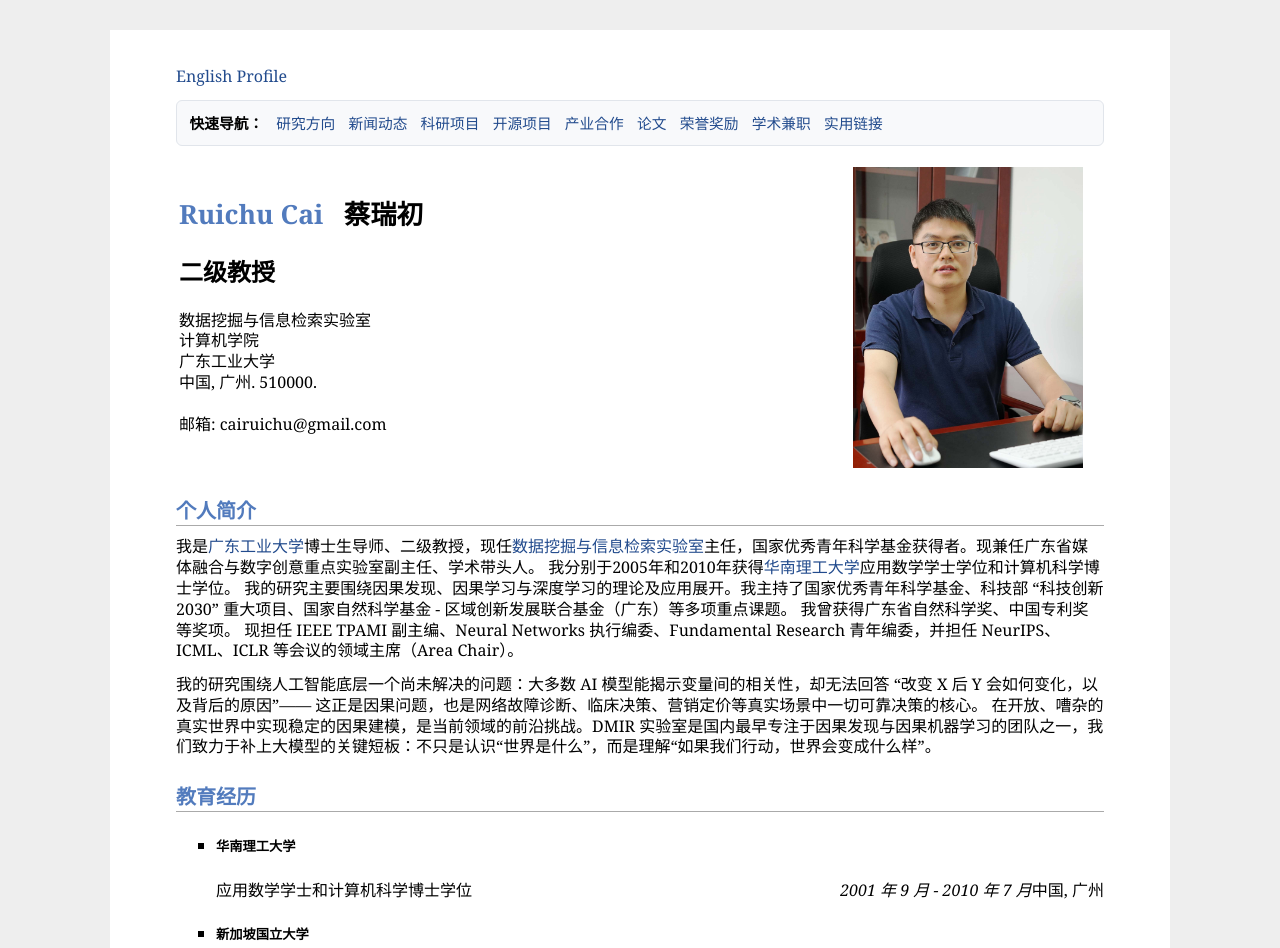
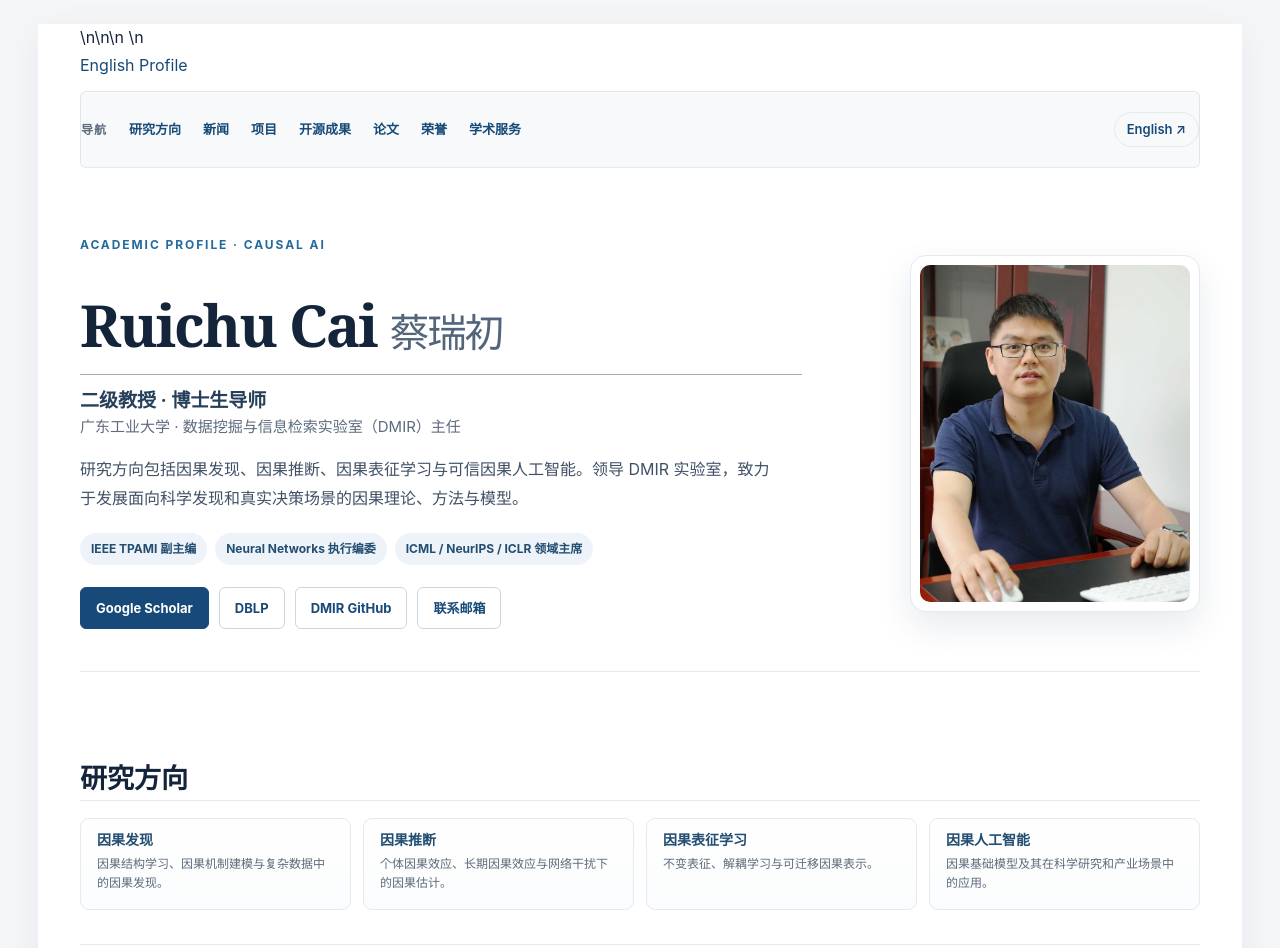
Before and after one commit to ruichucai/ruichucai.github.io, a plain HTML site: page zh-cn/index.html in a window 1280 px wide. Shown: the top 948 px of the page. Drawn offline with Linux system fonts and the light colour scheme.

Commit message:
Redesign Chinese academic profile homepage

```diff
--- a/zh-cn/index.html
+++ b/zh-cn/index.html
@@ -2,54 +2,17 @@
 <meta name="viewport" content="width=device-width, initial-scale=1">
 <meta name="robots" content="index,follow" />
 <meta name="description" content="蔡瑞初，广东工业大学二级教授、数据挖掘与信息检索实验室主任，研究方向包括因果发现、因果学习与深度学习。">
-<link rel="canonical" href="https://ruichucai.github.io/zh-cn/">
-<link rel="stylesheet" href="/css/jemdoc.css" type="text/css">
+<link rel="canonical" href="https://ruichucai.github.io/zh-cn/">\n<link rel="alternate" hreflang="en" href="https://ruichucai.github.io/">\n<link rel="alternate" hreflang="zh-CN" href="https://ruichucai.github.io/zh-cn/">\n<link rel="alternate" hreflang="x-default" href="https://ruichucai.github.io/">
+<link rel="stylesheet" href="/css/jemdoc.css" type="text/css">\n<link rel="stylesheet" href="/css/profile-modern.css" type="text/css">
 <link rel="shortcut icon" href="/images/gdut.png">
 <title>蔡瑞初 - 广东工业大学主页</title>
 </head>
 <body>
-<div id="layout-content" style="margin-top:25px">
+<div id="layout-content" class="site-shell">
     <a href="/">English Profile</a>
-<nav class="profile-nav" aria-label="页面导航">
-  <strong>快速导航：</strong>
-  <a href="#research-interests">研究方向</a>
-  <a href="#news">新闻动态</a>
-  <a href="#selected-projects">科研项目</a>
-  <a href="#open-source-projects">开源项目</a>
-  <a href="#industry-collaboration">产业合作</a>
-  <a href="#publications">论文</a>
-  <a href="#honors">荣誉奖励</a>
-  <a href="#services">学术兼职</a>
-  <a href="#useful-links">实用链接</a>
-</nav>
+<nav class="profile-nav" aria-label="页面导航"><strong>导航</strong><a href="#research-interests">研究方向</a><a href="#news">新闻</a><a href="#selected-projects">项目</a><a href="#open-source-projects">开源成果</a><a href="#publications">论文</a><a href="#honors">荣誉</a><a href="#services">学术服务</a><a class="language-link" href="/">English ↗</a></nav>
 
-<table>
-    <tbody>
-        <tr>
-            <td width="670">
-                <div id="toptitle">
-<!--                     <h1>Ruichu Cai &nbsp; <img src="/images/crc_chinesename.png" height="35px" style="margin-bottom:-5px" alt=''></h1> -->
-			<h1>Ruichu Cai &nbsp; <span style="color:#000000">蔡瑞初</span></h1>
-                </div>
-                <p>
-                    <FONT size=5 face="宋体"><b>二级教授</b></FONT><br>
-                    <br>
-                    数据挖掘与信息检索实验室<br>
-                    计算机学院<br>
-                    广东工业大学 <br>
-                    中国, 广州. 510000.<br>
-                    <br>
-                    邮箱: cairuichu@gmail.com
-                    <br>
-
-                </p>
-            </td>
-            <td>
-                <img src="/images/crc_photo.jpg" border="0" width="230" alt="蔡瑞初">
-            </td>
-        </tr>
-    </tbody>
-</table>
+<section class="profile-hero" aria-label="学术主页"><div><p class="profile-kicker">Academic Profile · Causal AI</p><h1>Ruichu Cai <span>蔡瑞初</span></h1><p class="profile-role">二级教授 · 博士生导师</p><p class="profile-affiliation">广东工业大学 · 数据挖掘与信息检索实验室（DMIR）主任</p><p class="profile-summary">研究方向包括因果发现、因果推断、因果表征学习与可信因果人工智能。领导 DMIR 实验室，致力于发展面向科学发现和真实决策场景的因果理论、方法与模型。</p><div class="profile-tags"><span class="profile-tag">IEEE TPAMI 副主编</span><span class="profile-tag">Neural Networks 执行编委</span><span class="profile-tag">ICML / NeurIPS / ICLR 领域主席</span></div><div class="profile-actions"><a class="primary" href="https://scholar.google.com/citations?user=gG4HJ4UAAAAJ">Google Scholar</a><a href="https://dblp.org/pid/09/6889">DBLP</a><a href="https://github.com/DMIRLAB-Group">DMIR GitHub</a><a href="mailto:cairuichu@gmail.com">联系邮箱</a></div></div><div class="profile-photo-wrap"><img class="profile-photo" src="/images/crc_photo.jpg" alt="蔡瑞初教授"></div></section><section class="research-overview" aria-label="研究方向"><h2>研究方向</h2><div class="research-grid"><article class="research-card"><h3>因果发现</h3><p>因果结构学习、因果机制建模与复杂数据中的因果发现。</p></article><article class="research-card"><h3>因果推断</h3><p>个体因果效应、长期因果效应与网络干扰下的因果估计。</p></article><article class="research-card"><h3>因果表征学习</h3><p>不变表征、解耦学习与可迁移因果表示。</p></article><article class="research-card"><h3>因果人工智能</h3><p>因果基础模型及其在科学研究和产业场景中的应用。</p></article></div></section>
 
 
 <h2 id="biography">个人简介</h2>
```
